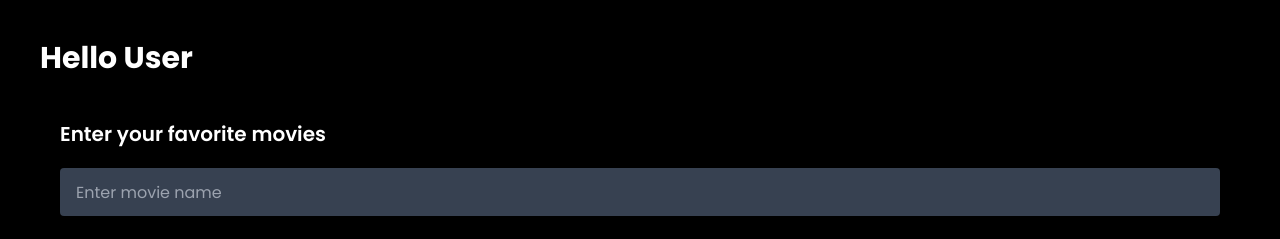
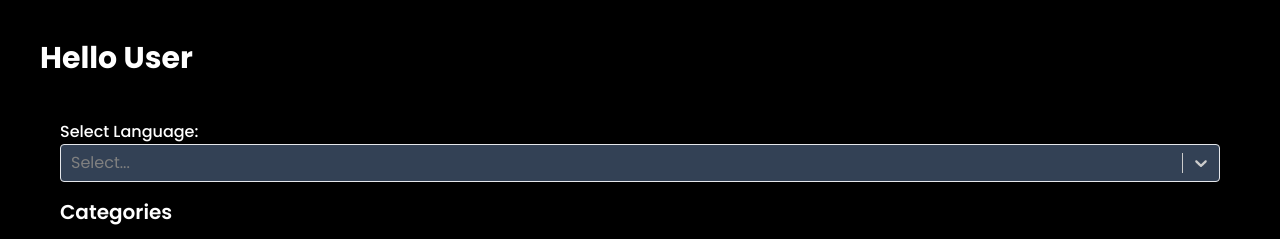
Before and after one commit to rancfnds/ai-movie, a React (Create React App) app: page / in a window 1280 px wide. Shown: the top 239 px of the page. Built offline with nearby package versions, Linux system fonts and the light colour scheme; no server answers.

Commit message:
searchbar removed

```diff
--- a/src/App.jsx
+++ b/src/App.jsx
@@ -1,7 +1,6 @@
 import React, { useState, useEffect, createContext } from "react";
 import "./App.css";
 import Header from "./Components/Header";
-import SearchBar from "./Components/SearchBar";
 import Categories from "./Components/Categories";
 import Describe from "./Components/Describe";
 import SearchButton from "./Components/SearchButton";
@@ -60,15 +59,11 @@ const App = () => {
       <LanguageContext.Provider
         value={{ languages, selectedLang, setSelectedLang }}
       >
-
         <div className="m-10">
           <div className="mb-11">
             <Header />
           </div>
           <div className="ml-5 mr-5">
-              <div className="mb-5">
-                <SearchBar />
-              </div>
             <LanguageSelect />
             <Categories genres={genres} />
             <div>
--- a/src/Components/SearchBar.jsx
+++ /dev/null
@@ -1,21 +0,0 @@
-import React, { useContext, useState } from "react";
-const SearchBar = () => {
-
-  //set the name of the movie
-
-  return (
-    <div>
-      <h1 className="font-semibold text-xl mb-5">Enter your favorite movies</h1>
-      <div className="bg-gray-700 h-12 w-65 rounded">
-        <input
-          type="text"
-          className="w-full h-full bg-transparent text-white px-4 focus:outline-none"
-          placeholder="Enter movie name"
-
-        />
-      </div>
-    </div>
-  );
-};
-
-export default SearchBar;
```
Lines whose indentation alone changed are shown as unchanged.
